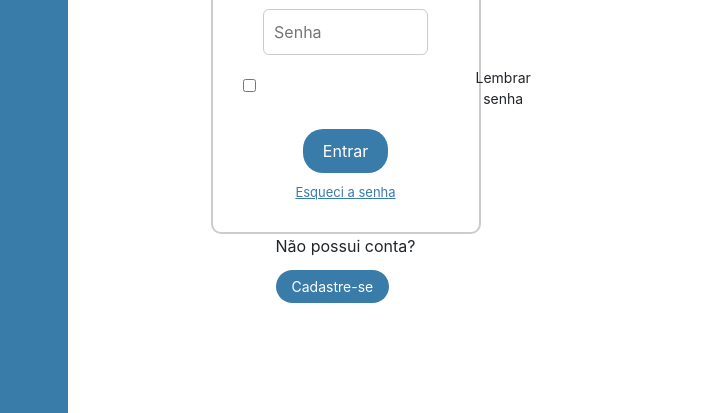
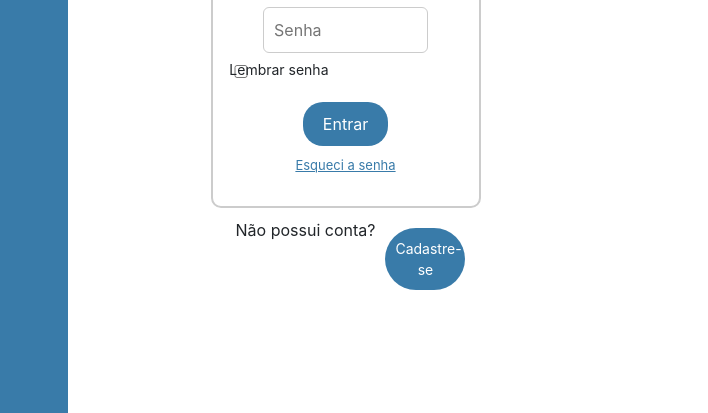
Before and after one commit to caiziinJJ/trabalho-ihc, a plain HTML site: page html/login.html in a window 1280 px wide. Shown: the part 304-717 px from the top of the page, 572-1280 px from the left. Drawn offline with nearby package versions, Linux system fonts and the light colour scheme.

Commit message:
finalizacao css login

```diff
--- a/style/login.css
+++ b/style/login.css
@@ -89,7 +89,7 @@ html, body {
 
 }
 .login a {
-      display: block;
+display: block;
   font-size: 13px;
   color: #397ba9;
   text-decoration: underline;
@@ -99,6 +99,7 @@ html, body {
   align-items: center;
   margin-bottom: 12px;
   font-size: 14px;
+  margin-left: -140px;
 
 }
 .checkbox input{
@@ -107,7 +108,9 @@ html, body {
 }
 .checkbox label{
     justify-content: space-between;
-
+    text-align: justify;
+    margin-left: -370px;
+    margin-top: -8px;
 }
 .cadastro {
   margin-top: 20px;
@@ -118,19 +121,35 @@ html, body {
   text-align: center;
 
 }
-
+.conta{
+    display: flex;
+    margin-left: 10px;
+    text-align: center;
+    margin-top: 10px;
+}
 .botao {
 
+  margin-left: 10px;
   background-color: #397ba9;
   color: white;
-  padding: 8px 16px;
-  border-radius: 20px;
+  padding: 10px;
+  width: 80px;
+  text-align: center;
+  border-radius: 60px;
   text-decoration: none;
+  text-align: center;
   justify-content: center;
   align-items: center;
   font-size: 14px;
 
 }
+.conta a {
+    text-align: center;
+    margin-top: 10px;
+    margin-bottom: 10px;
+}
+
+
 #footer {
     background-color: #928E8E;
     color: #fff;
```
